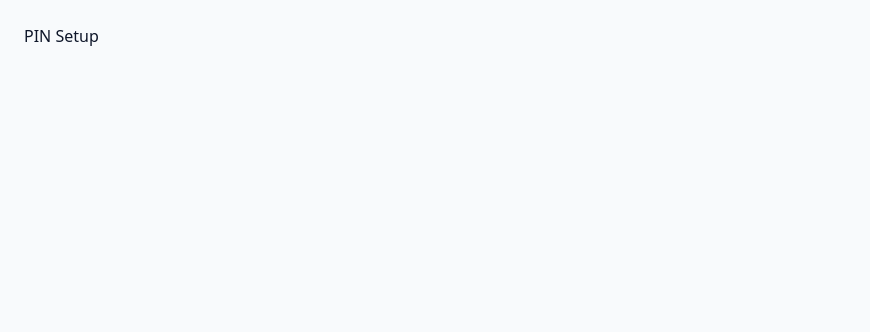
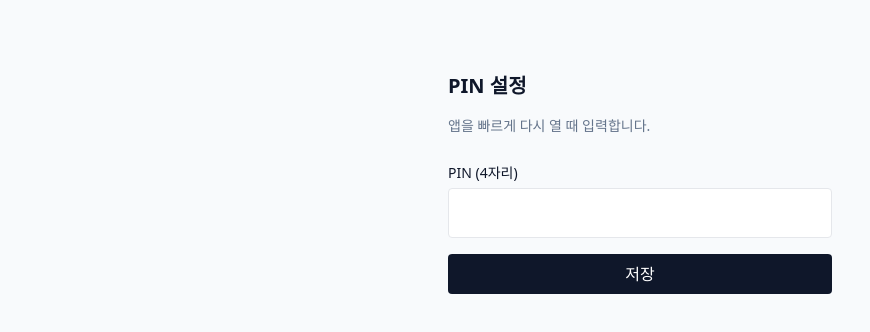
Before and after one commit to happyeunju/iingapp, a React (Vite) app in the folder apps/web/: page /auth/pin/setup in a window 1280 px wide. Shown: the top 332 px of the page, without its empty margins (0-870 px from the left). Built offline with nearby package versions, Linux system fonts and the light colour scheme; no server answers.

Commit message:
feat(web): add PIN setup and entry pages

```diff
--- a/apps/web/src/pages/PinEntry.tsx
+++ b/apps/web/src/pages/PinEntry.tsx
@@ -1,3 +1,55 @@
+import { useState } from "react";
+import { useNavigate } from "react-router-dom";
+import { apiFetch } from "../lib/api";
+
 export function PinEntry() {
-  return <div data-testid="page-pin-entry">PIN Entry</div>;
+  const [pin, setPin] = useState("");
+  const [error, setError] = useState<string | null>(null);
+  const [submitting, setSubmitting] = useState(false);
+  const navigate = useNavigate();
+
+  async function handleSubmit(e: React.FormEvent) {
+    e.preventDefault();
+    setSubmitting(true);
+    setError(null);
+    const res = await apiFetch("/auth/pin", {
+      method: "POST",
+      body: JSON.stringify({ pin }),
+    });
+    setSubmitting(false);
+    if (res.ok) {
+      navigate("/", { replace: true });
+      return;
+    }
+    if (res.status === 423) setError("잠시 잠겼어요. 1분 뒤에 다시 시도해주세요.");
+    else setError("PIN이 일치하지 않습니다.");
+  }
+
+  return (
+    <div data-testid="page-pin-entry" className="max-w-sm mx-auto py-12">
+      <h1 className="text-xl font-bold mb-6">PIN 입력</h1>
+      <form onSubmit={handleSubmit} className="space-y-4">
+        <label className="block">
+          <span className="text-sm">PIN</span>
+          <input
+            type="password"
+            inputMode="numeric"
+            pattern="\d{4}"
+            maxLength={4}
+            value={pin}
+            onChange={(e) => setPin(e.target.value.replace(/\D/g, ""))}
+            className="w-full mt-1 border rounded px-3 py-2 bg-white dark:bg-slate-800 tracking-[0.5em] text-center text-2xl"
+          />
+        </label>
+        {error && <p className="text-red-600 text-sm">{error}</p>}
+        <button
+          type="submit"
+          disabled={submitting}
+          className="w-full bg-slate-900 text-white rounded py-2 disabled:opacity-50"
+        >
+          {submitting ? "확인 중…" : "확인"}
+        </button>
+      </form>
+    </div>
+  );
 }
--- a/apps/web/src/pages/PinSetup.tsx
+++ b/apps/web/src/pages/PinSetup.tsx
@@ -1,3 +1,61 @@
+import { useState } from "react";
+import { useNavigate } from "react-router-dom";
+import { apiFetch } from "../lib/api";
+
 export function PinSetup() {
-  return <div data-testid="page-pin-setup">PIN Setup</div>;
+  const [pin, setPin] = useState("");
+  const [error, setError] = useState<string | null>(null);
+  const [saving, setSaving] = useState(false);
+  const navigate = useNavigate();
+
+  async function handleSubmit(e: React.FormEvent) {
+    e.preventDefault();
+    if (!/^\d{4}$/.test(pin)) {
+      setError("4자리 숫자를 입력해주세요.");
+      return;
+    }
+    setSaving(true);
+    setError(null);
+    const res = await apiFetch("/me/pin", {
+      method: "POST",
+      body: JSON.stringify({ pin }),
+    });
+    setSaving(false);
+    if (!res.ok) {
+      setError("저장 실패");
+      return;
+    }
+    navigate("/", { replace: true });
+  }
+
+  return (
+    <div data-testid="page-pin-setup" className="max-w-sm mx-auto py-12">
+      <h1 className="text-xl font-bold mb-4">PIN 설정</h1>
+      <p className="text-sm text-slate-500 mb-6">
+        앱을 빠르게 다시 열 때 입력합니다.
+      </p>
+      <form onSubmit={handleSubmit} className="space-y-4">
+        <label className="block">
+          <span className="text-sm">PIN (4자리)</span>
+          <input
+            type="password"
+            inputMode="numeric"
+            pattern="\d{4}"
+            maxLength={4}
+            value={pin}
+            onChange={(e) => setPin(e.target.value.replace(/\D/g, ""))}
+            className="w-full mt-1 border rounded px-3 py-2 bg-white dark:bg-slate-800 tracking-[0.5em] text-center text-2xl"
+          />
+        </label>
+        {error && <p className="text-red-600 text-sm">{error}</p>}
+        <button
+          type="submit"
+          disabled={saving}
+          className="w-full bg-slate-900 text-white rounded py-2 disabled:opacity-50"
+        >
+          {saving ? "저장 중…" : "저장"}
+        </button>
+      </form>
+    </div>
+  );
 }
```
Also changed, not shown: 2 other files (tests, documents, lock files or other folders).
